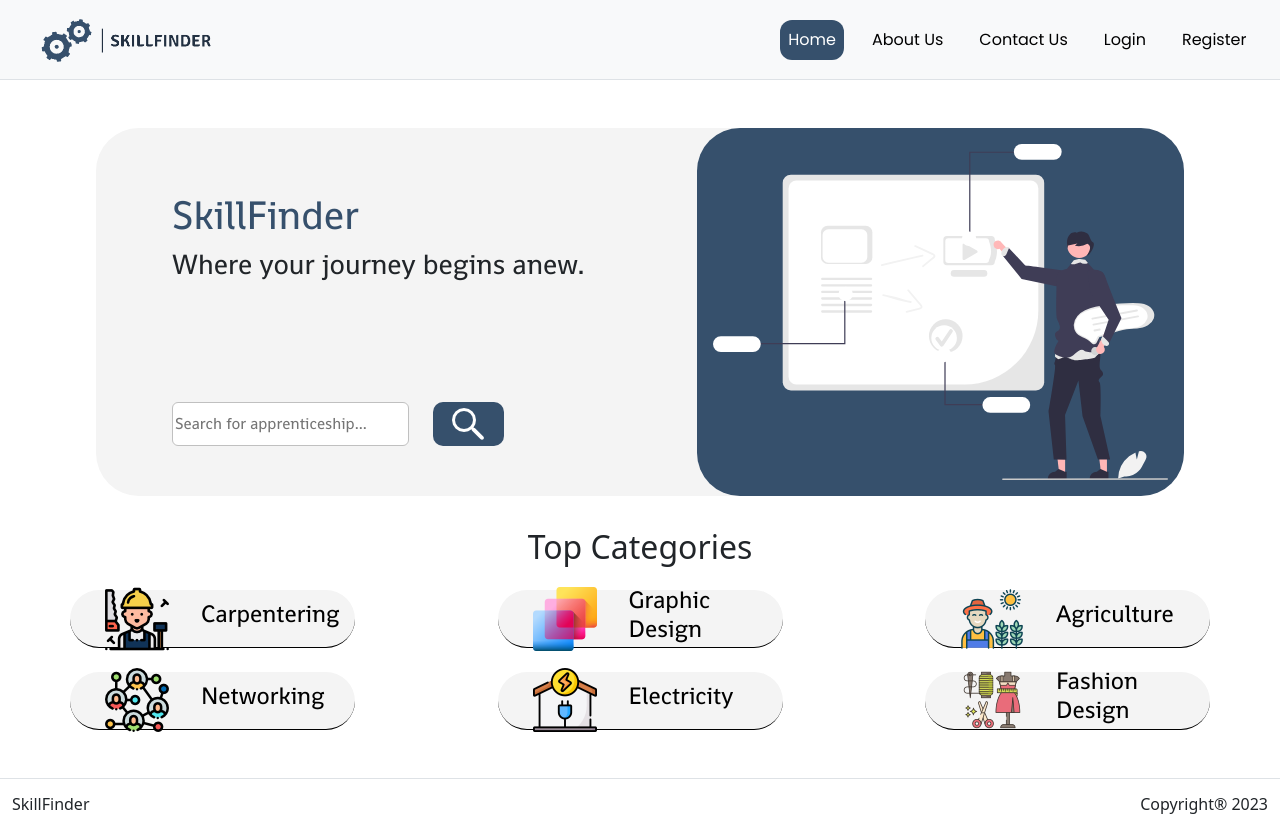
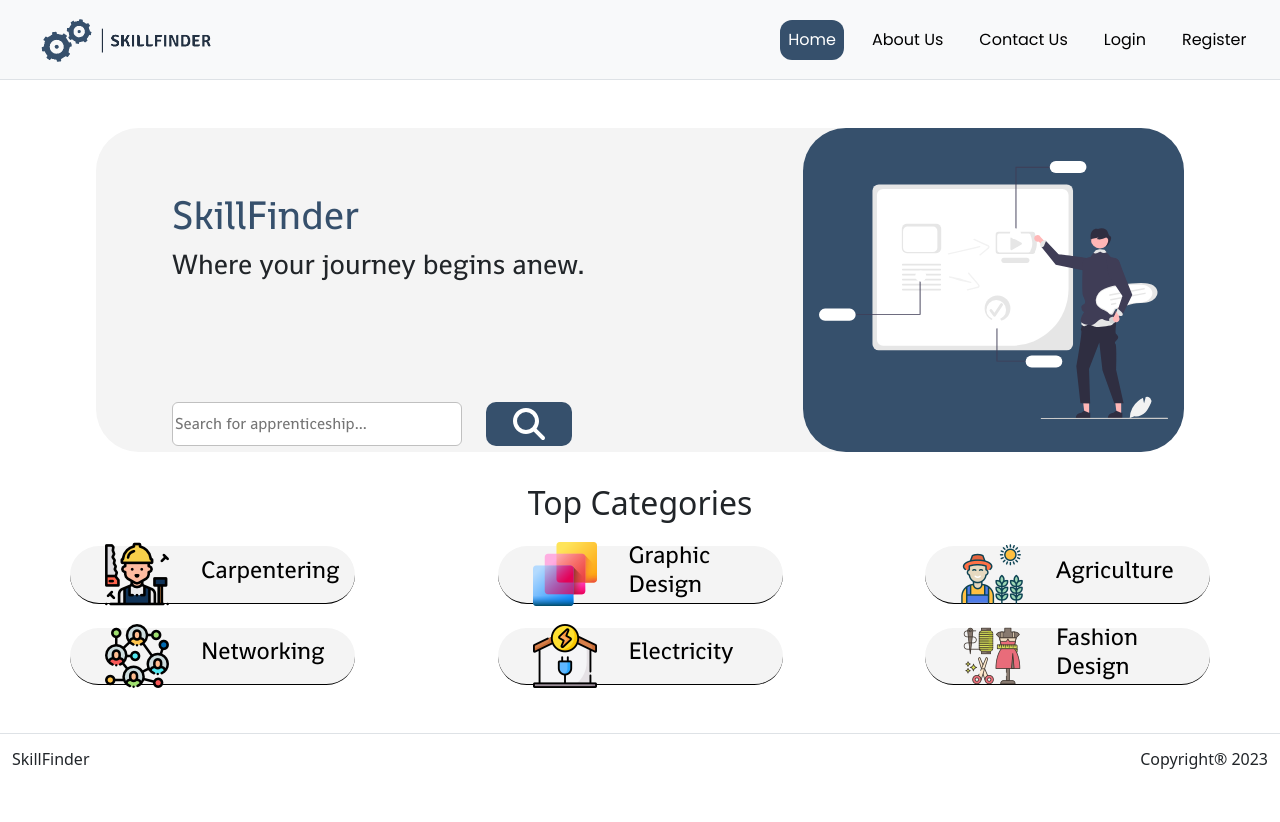
Before and after one commit to MohamadThaine/SkillFinder, a React (Create React App) app in the folder client/: page / in a window 1280 px wide. After the commit the page ends 800 px from the top, so only its background shows below. Built offline with nearby package versions, Linux system fonts and the light colour scheme.

Commit message:
improved home page responstivy

```diff
--- a/client/src/Assets/Styles/Home.css
+++ b/client/src/Assets/Styles/Home.css
@@ -17,12 +17,13 @@
 .teaching-logo{
     background-color: #36506C;
     border-radius: 43px;
-    width: fit-content;
+    width: 35%;
 }
 
 
 .teaching-logo > img{
-    height: 42vh;
+    height: 100%;
+    width: 100%;
 }
 
 .mt-6{
--- a/client/src/Pages/Home.js
+++ b/client/src/Pages/Home.js
@@ -1,6 +1,6 @@
 import React from 'react'
 import logo from '../Assets/Images/homepage.svg'
-import searchIcon from '../Assets/Images/searchIcon.png'
+import searchIcon from '../Assets/Images/searchIcon.svg'
 import Carpentering from '../Assets/Images/CarpenteringIcon.png'
 import GraphicDesign from '../Assets/Images/Designer.png'
 import Agriculture from '../Assets/Images/Farming.png'
```
Also changed, not shown: client/src/Assets/Images/searchIcon.png (deleted), client/src/Assets/Images/searchIcon.svg (added).
